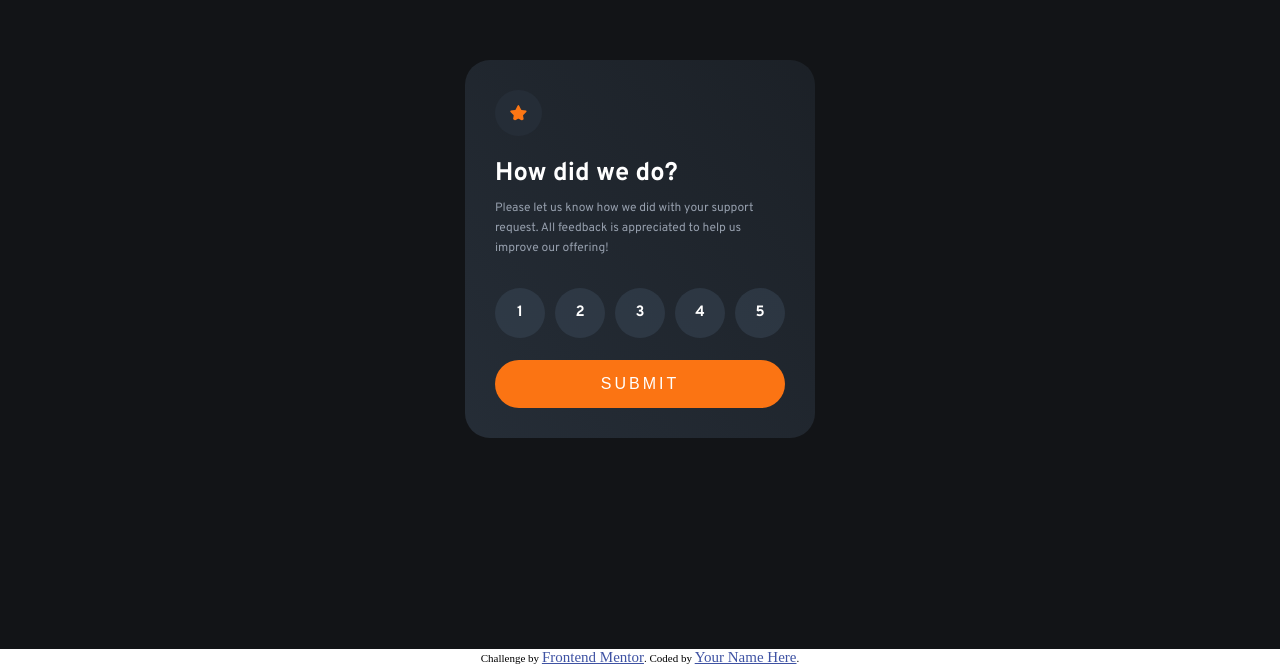
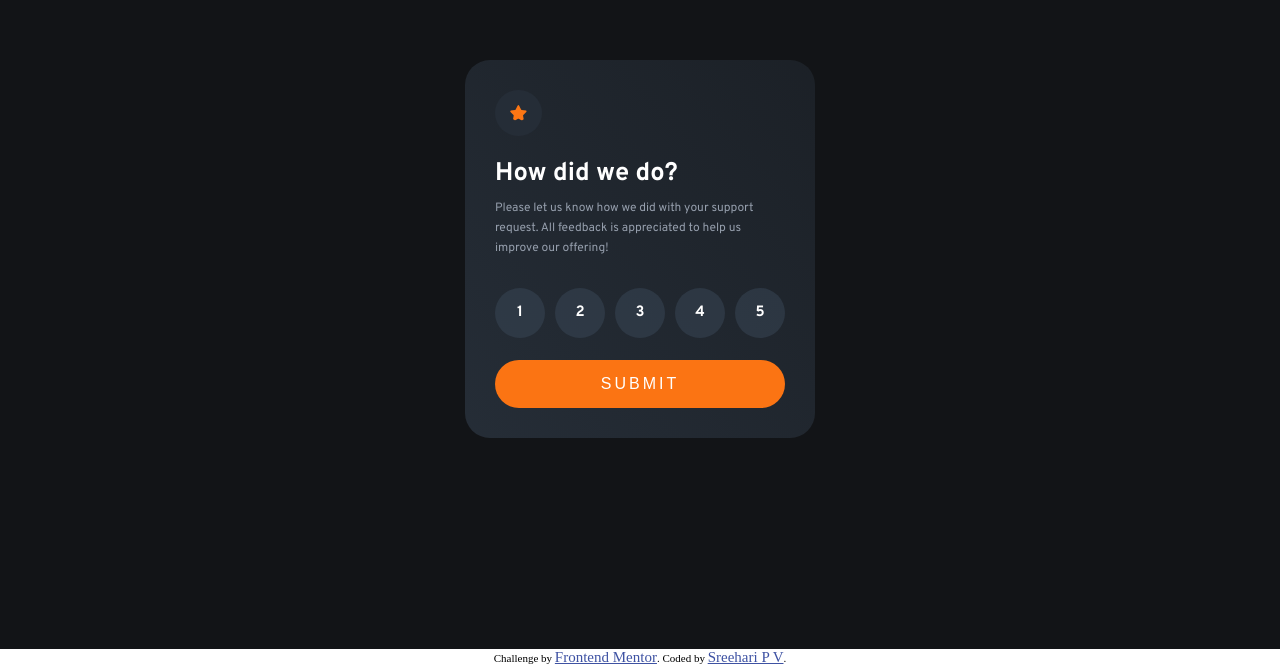
Before and after one commit to sreehariv-code/interactive-rating-component, a plain HTML site: page index.html in a window 1280 px wide. Shown: the part 151-817 px from the top of the page. Drawn offline with Linux system fonts and the light colour scheme.

Commit message:
Update index.html

```diff
--- a/index.html
+++ b/index.html
@@ -65,8 +65,7 @@
 
   <div class="attribution">
     Challenge by
-    <a href="https://www.frontendmentor.io?ref=challenge" target="_blank">Frontend Mentor</a>. Coded by <a href="#">Your
-      Name Here</a>.
+    <a href="https://www.frontendmentor.io?ref=challenge" target="_blank">Frontend Mentor</a>. Coded by <a href="https://github.com/sreehariv-code">Sreehari P V</a>.
   </div>
 </body>
 
```
